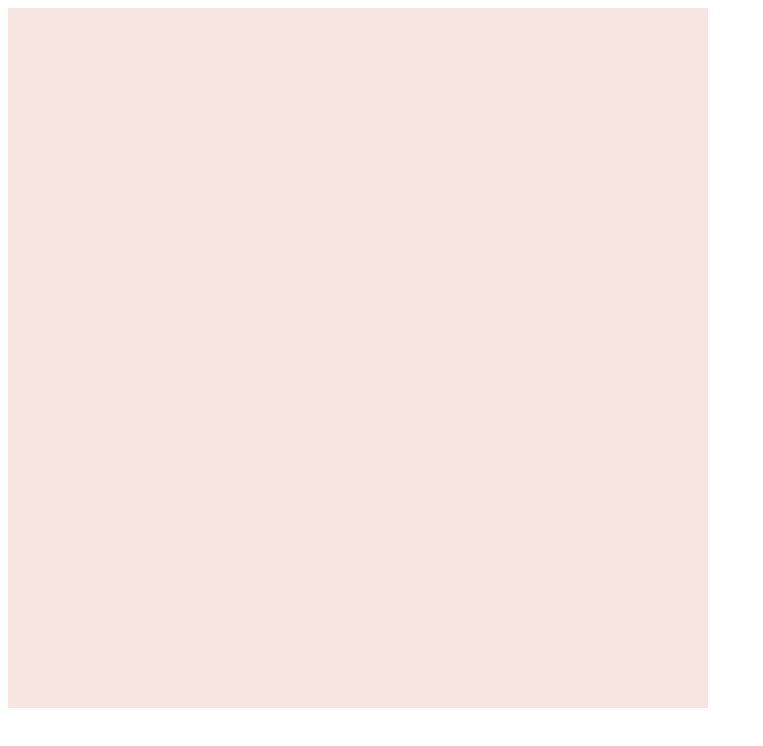
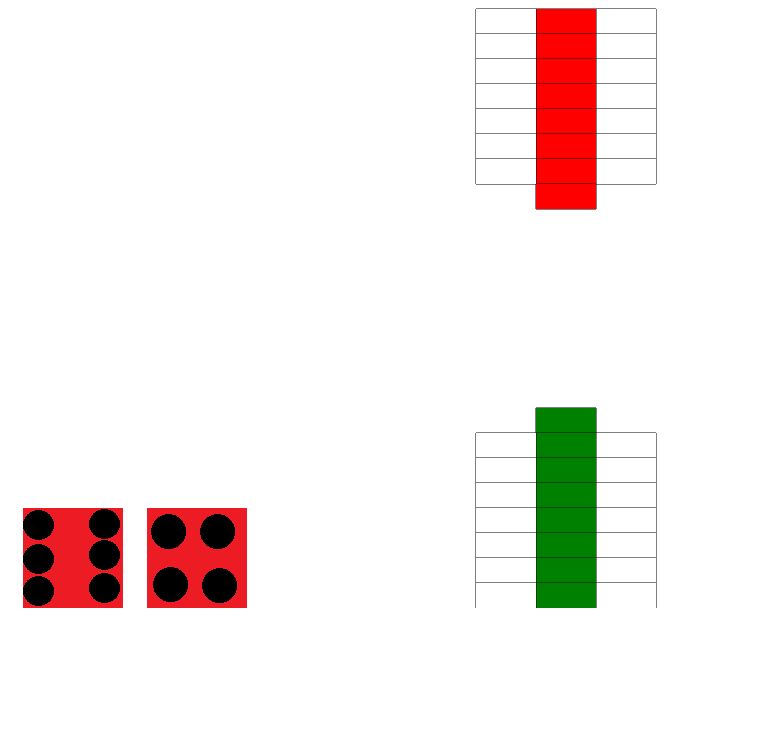
Before and after one commit to JoseWaldo/Proyecto-Parques-Picapiedra, a plain HTML site: page index.html in a window 1280 px wide. Shown: the whole page, without its empty margins (0-763 px from the left). Drawn offline with Linux system fonts and the light colour scheme.

Commit message:
algunas casillas terminadas

```diff
--- /dev/null
+++ b/css/style.css
@@ -0,0 +1,7 @@
+.dado2 {
+    position: relative;
+    width:90px; height: 50px; display:inline-block; margin: 15px;
+}
+ .dado1 {
+    width:90px; height: 50px; display:inline-block; margin: 15px;
+ }
--- a/index.html
+++ b/index.html
@@ -4,13 +4,23 @@
     <meta charset="UTF-8">
     <meta http-equiv="X-UA-Compatible" content="IE=edge">
     <meta name="viewport" content="width=device-width, initial-scale=1.0">
+    <link rel="stylesheet" href="css/style.css">
     <title>Document</title>
 </head>
 <body>
-    <canvas id="canvas" width="700" height="700">
+    <div class="dado1">
+        <img class="img1" src="images/1.png" alt="dado_valor1">
+    </div>
+
+    <div class="dado2">
+        <img class="img2" src="images/1.png" alt="dado_valor1">
+    </div>
+
+    <canvas id="canvas" color="black">
 
     </canvas>
     <script src="scripts/celdas.js"></script>
+    <script src="scripts/dados.js"></script>
     <script src="scripts/main.js"></script>
 </body>
 
--- a/scripts/celdas.js
+++ b/scripts/celdas.js
@@ -1,16 +1,23 @@
-
 class Cell {
-    constructor(x, y){
+    constructor(x, y, color){
         this.x = x;
         this.y = y;
-        this.width = cellSize;
-        this.height = cellSize;
+        this.color = color;
+        this.width = 60;
+        this.height = 25;
     }
     draw(){
-        if (mouse.x && mouse.y && collision(this, mouse)){
-            ctx.strokeStyle = 'black';
-            ctx.strokeRect(this.x, this.y, this.width, this.height);
-            ctx.strokeStyle = 'black';
-        }
+
+            ctx.fillStyle = this.color;
+            ctx.beginPath();
+            ctx.moveTo(this.x,this.y);
+            ctx.lineTo(this.x + this.width, this.y);
+            ctx.lineTo(this.x + this.width, this.y + this.height);
+            ctx.lineTo(this.x, this.y + this.height);
+            ctx.closePath();
+            ctx.stroke();
+            ctx.fill();
+
+
     }
 }
--- /dev/null
+++ b/scripts/dados.js
@@ -0,0 +1,9 @@
+//numero aletaroio del dado
+let numeroDado1 = Math.floor(Math.random()*6)+1;
+let numeroDado2 = Math.floor(Math.random()*6)+1;
+//fuentes de las imagenes
+let imagenDado1 = "images/"+numeroDado1+".png";
+let imagenDado2 = "images/"+numeroDado2+".png";
+//ponemos el numero y mostrmaos el dado
+document.querySelector(".img1").setAttribute("src", imagenDado1);
+document.querySelector(".img2").setAttribute("src", imagenDado2);
--- a/scripts/main.js
+++ b/scripts/main.js
@@ -1,28 +1,78 @@
 let canvas = document.getElementById("canvas");
-    ctx = canvas.getContext("2d");
-    ctx.fillStyle = '#f7e5e1';
-    ctx.fillRect(0, 0, 700, 700);
-    ctx.strokeStle="black";
+const ctx = canvas.getContext("2d");
+
+canvas.width = 600;
+canvas.height = 600;
 
 
-const cellSize = 100; //tamaño de las casillas
-const gameGrid = []; //casillas del tablero
+const cellSize = 25;
+const cellGap = 3;
+const gameGrid = [];
 
 
 
-//bucle para crearcasillas
-function createGrid(){
-    for (let y = cellSize; y < canvas.height; y += cellSize){
-        for (let x = 0; x < canvas.width; x += cellSize){
-            gameGrid.push(new Cell(x, y));
-        }
+
+
+
+
+
+//bucles para crearcasillas
+function createGrid(){ //casillas blancas al lado de azul
+    for (let y = 425; y < 600; y += cellSize){
+            gameGrid.push(new Cell(340, y, "white"));
+
     }
 }
-createGrid();                           //dibujamos las casillas
+function createGrid1(){ //casillas blancas al lado de azul
+    for (let y = 400; y < 600; y += cellSize){
+            gameGrid.push(new Cell(280, y, "green"));
+
+    }
+}
+
+console.log(gameGrid);
+
+
+
+function createGrid8(){ //casillas blancas al lado de azul
+    for (let y = 1; y < 160; y += cellSize){
+            gameGrid.push(new Cell(340, y, "white"));
+
+    }
+}
+
+
+function createGrid9(){ //casillas blancas al lado de azul
+    for (let y = 1; y < 195; y += cellSize){
+            gameGrid.push(new Cell(280, y, "red"));
+
+    }
+}
+function createGrid10(){ //casillas blancas al lado de azul
+    for (let y = 1; y < 160; y += cellSize){
+            gameGrid.push(new Cell(220, y, "white"));
+
+    }
+}
+
+
+function createGrid16(){ //casillas blancas al lado de azul
+    for (let y = 425; y < 600; y += cellSize){
+            gameGrid.push(new Cell(220, y, "white"));
+
+    }
+}
+
+createGrid();
+createGrid1();
+createGrid8();
+createGrid9();
+createGrid10();
+createGrid16();
+  //dibujamos las casillas
 function handleGameGrid(){
     for (let i = 0; i < gameGrid.length; i++){
         gameGrid[i].draw();
     }
 }
-
-console.log(gameGrid);
+handleGameGrid();
```
